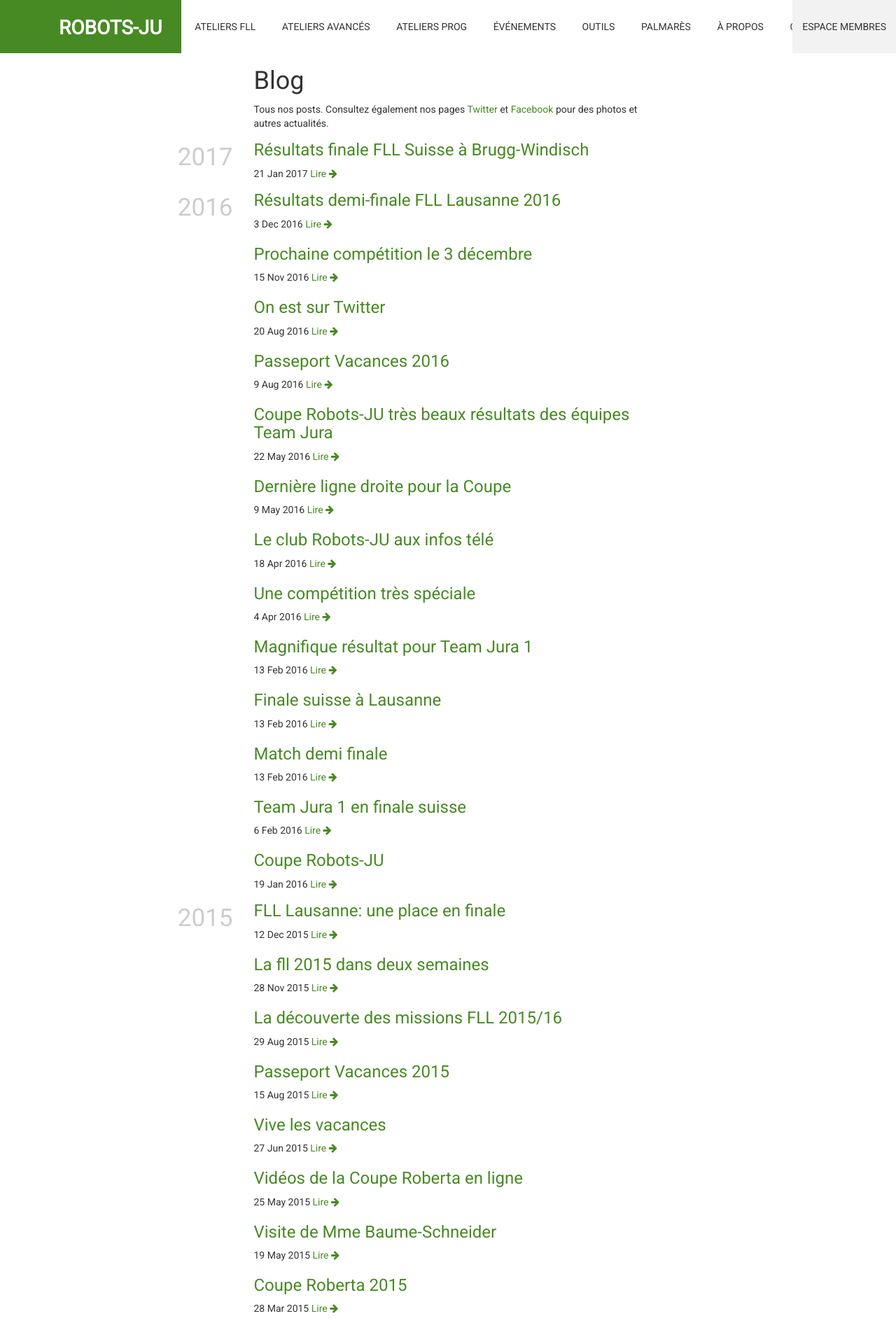
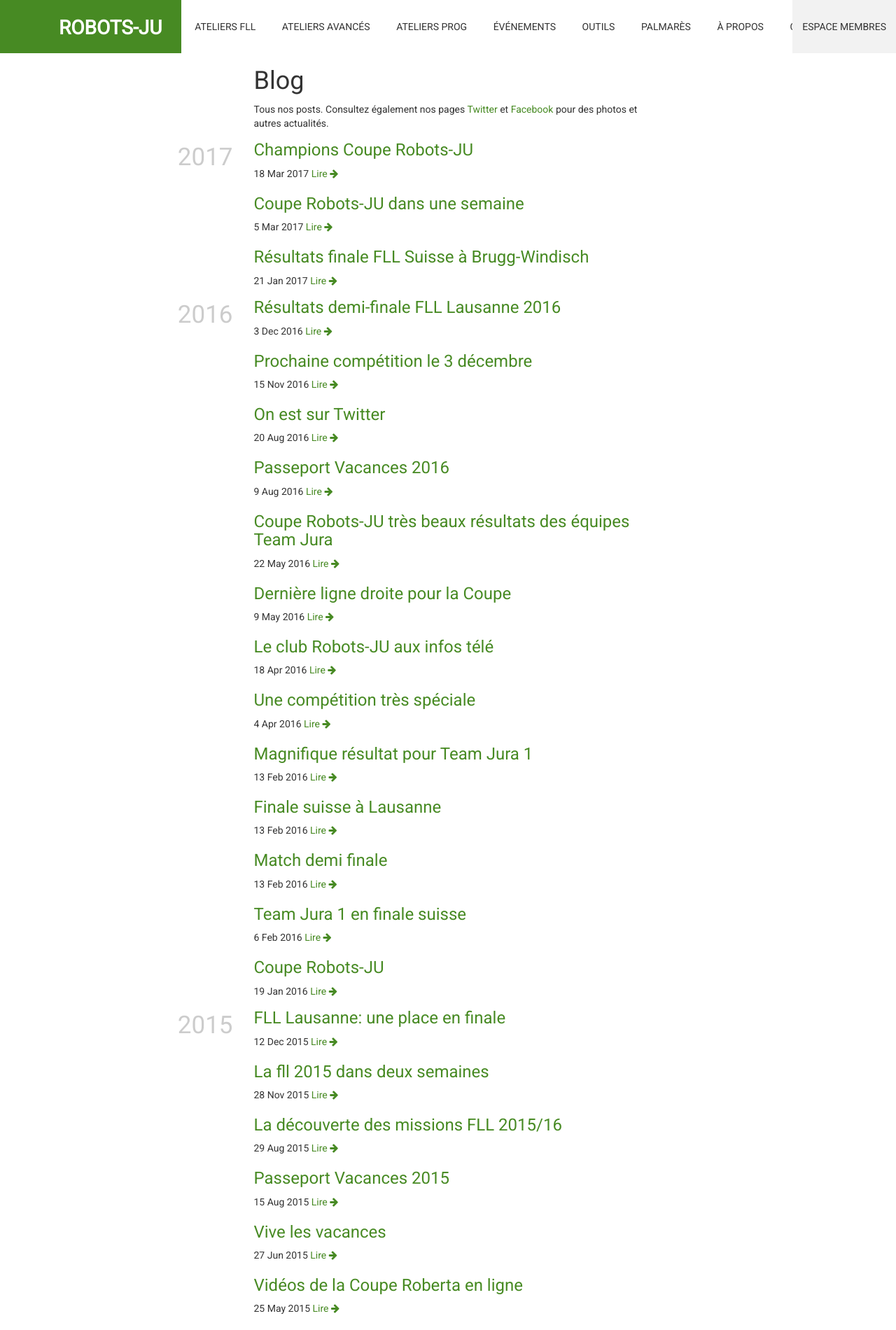
Before and after one commit to robots-ju/robots-ju.ch, a Jekyll site: the page built from blog.md, in a window 1280 px wide. Shown: the top 1900 px of the page at 70% size. Built offline with Jekyll 4.4.1, drawn with Linux system fonts in a browser that asks for light colours; comment, search, counter and statistics services are not loaded; part of the change alters nothing that is shown.

Commit message:
Récupération nouveaux posts

```diff
--- /dev/null
+++ b/_posts/2017-03-05-coupe-robots-ju-dans-une-semaine.md
@@ -0,0 +1,24 @@
+---
+title: Coupe Robots-JU dans une semaine
+---
+
+La [Coupe Robots-JU](https://coupe.robots-ju.ch/) 2017 aura lieu le samedi 11 mars dans les locaux de StrateJ à Delémont.
+
+9 équipes prendront part à cette seconde édition de la Coupe:
+5 équipes jurassiennes de notre club ainsi que 4 autres équipes venues de toute la suisse Romande.
+
+La compétition est composée de deux disciplines.
+Le matin est dédié au **Live Challenge**, où chaque équipe découvre sur place un défi à relever avec un robot LEGO Mindstorms.
+L'après-midi, les équipes s'affronteront lors du **Robot Game**, où elles tentent de réaliser un maximum de missions en 2 minutes et demi sur le tapis de compétition de la FIRST LEGO League.
+
+Venez voir nos jeunes talents et leurs robots samedi prochain !
+L'entrée est libre.
+Les matches de robots seront diffusés sur grand écran et commentés en direct.
+
+<!--more-->
+
+[![Affiche de la Coupe Robots-JU 2017](https://coupe.robots-ju.ch/media/2017/affiche_miniature.jpg)](https://coupe.robots-ju.ch/)
+
+Plus d'infos sur le site de la Coupe: <https://coupe.robots-ju.ch/>
+
+Suivez l'événement sur [Twitter](https://twitter.com/CoupeRobotsJU) et [Facebook](https://www.facebook.com/Coupe-Robots-JU-680197138827496/).
--- /dev/null
+++ b/_posts/2017-03-18-champions-coupe-robots-ju.md
@@ -0,0 +1,16 @@
+---
+title: Champions Coupe Robots-JU
+---
+
+La semaine dernière nous avons organisé la [Coupe Robots-JU](https://coupe.robots-ju.ch/) à Delémont.
+5 de nos équipes ainsi que 4 autres équipes romandes y ont pris part.
+
+Notre équipe **MADAORPLULA** a remporté le trophée Robot-Game et est champion de la Coupe !
+Une autre de nos équipes, **Team Jur'Allies** remporte le trophée du meilleur Live Challenge !
+
+[![Photo gagnants de la Coupe](https://coupe.robots-ju.ch/media/photos/champions-2017.jpg)](https://twitter.com/CoupeRobotsJU/status/840714739978240000)
+
+Bravo également à nos équipes **Team Jura 2**, **Cub-X** et **Rhino** et à toutes les équipes externes pour leurs excellentes performances !
+
+Le détail des résultats peut être consulté [sur le site de la Coupe](https://coupe.robots-ju.ch/resultats).
+Des photos peuvent être retrouvées sur nos profils [Twitter](https://twitter.com/CoupeRobotsJU) et [Facebook](https://www.facebook.com/Coupe-Robots-JU-680197138827496/).
--- a/_sass/robotsju/_global.scss
+++ b/_sass/robotsju/_global.scss
@@ -32,3 +32,7 @@ body {
     margin-top: 5em;
     padding-bottom: 2em;
 }
+
+article img {
+    max-width: 100%;
+}
```
